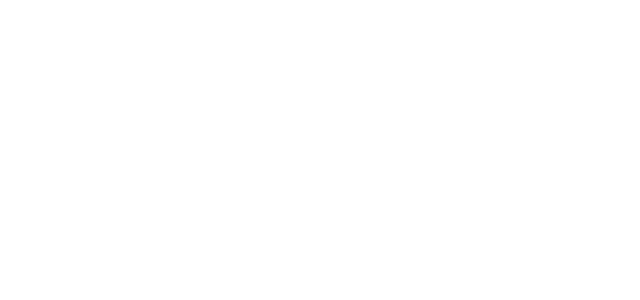
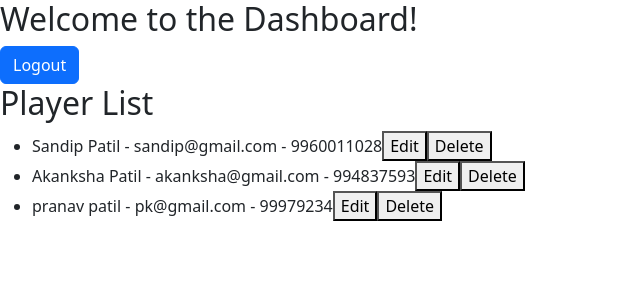
Before and after one commit to SandipGangurde/learn-react, a React (Create React App) app: page /admin/dashboard in a window 1280 px wide. Before the commit this address had no page. Shown: the top 300 px of the page, without its empty margins (0-640 px from the left). Built offline with nearby package versions, Linux system fonts and the light colour scheme; data requests are answered from the project's data file; sample sign-in values are in the browser's storage.

Commit message:
login logout

```diff
--- a/db.json
+++ b/db.json
@@ -14,6 +14,22 @@
       "email": "sandip@gmail.com",
       "contact": "9960011028",
       "teamId": 1
+    },
+    {
+      "firstName": "Akanksha",
+      "lastName": "Patil",
+      "email": "akanksha@gmail.com",
+      "contact": "994837593",
+      "teamId": 1,
+      "id": 2
+    },
+    {
+      "firstName": "pranav",
+      "lastName": "patil",
+      "email": "pk@gmail.com",
+      "contact": "99979234",
+      "teamId": 1,
+      "id": 3
     }
   ],
   "teams": [
--- a/package.json
+++ b/package.json
@@ -6,6 +6,7 @@
     "@testing-library/jest-dom": "^5.17.0",
     "@testing-library/react": "^13.4.0",
     "@testing-library/user-event": "^13.5.0",
+    "axios": "^1.5.0",
     "bootstrap": "^5.3.2",
     "concurrently": "^8.2.1",
     "formik": "^2.4.5",
--- a/src/App.js
+++ b/src/App.js
@@ -1,16 +1,17 @@
 import React from "react";
-import { BrowserRouter, Route, Routes } from "react-router-dom";
+import { BrowserRouter, Route, Routes, Router, Switch } from "react-router-dom";
 import "bootstrap/dist/css/bootstrap.min.css";
 
 import Login from "./component/Login";
 import Signup from "./component/Signup";
+import Dashboard from "./component/Dashboard";
 
 function App() {
   return (
     <BrowserRouter>
       <Routes>
-        <Route path="/" element={<Login />}></Route>
-        <Route path="/signup" element={<Signup />}></Route>
+        <Route path="/admin/dashboard" element={<Dashboard></Dashboard>} />
+        <Route path="/" element={<Login></Login>} />
       </Routes>
     </BrowserRouter>
   );
--- /dev/null
+++ b/src/component/AddPlayerForm.js
@@ -0,0 +1,98 @@
+// src/components/AddPlayerForm.js
+import React, { useState } from "react";
+import axios from "axios";
+import { Field, Form, Formik, ErrorMessage } from "formik";
+import * as Yup from "yup";
+
+const AddPlayerForm = () => {
+  const [player, setPlayer] = useState({
+    firstName: "",
+    lastName: "",
+    email: "",
+    contact: "",
+    teamId: 1, // You can change this as needed
+  });
+
+  const initialValues = {
+    firstName: "",
+    lastName: "",
+    email: "",
+    contact: "",
+    teamId: 1,
+  };
+
+  const ValidationSchema = Yup.object().shape({
+    firstName: Yup.string().required("firstName is required"),
+    lastName: Yup.string().required("lastName is required"),
+    email: Yup.string().required("email is required"),
+    contact: Yup.string().required("contact is required"),
+  });
+
+  const handleSubmit = async (player) => {
+    try {
+      const response = await axios.post(
+        "http://localhost:3001/players",
+        player
+      );
+      console.log("Player added:", response.data);
+      // Clear the form
+      setPlayer({
+        firstName: "",
+        lastName: "",
+        email: "",
+        contact: "",
+        teamId: 1,
+      });
+    } catch (error) {
+      console.error("Error adding player:", error);
+    }
+  };
+
+  return (
+    <>
+      <Formik
+        initialValues={initialValues}
+        validationSchema={ValidationSchema}
+        onSubmit={handleSubmit}
+      >
+        {() => (
+          <div className="container">
+            <Form>
+              <div>
+                <Field
+                  type="text"
+                  name="firstName"
+                  placeholder="Enter firstname"
+                />
+                <ErrorMessage component="div" name="firstName" />
+              </div>
+
+              <div>
+                <Field
+                  type="text"
+                  name="lastName"
+                  placeholder="Enter lastname"
+                />
+                <ErrorMessage component="div" name="lastName" />
+              </div>
+
+              <div>
+                <Field type="email" name="email" placeholder="Enter email" />
+                <ErrorMessage component="div" name="email" />
+              </div>
+
+              <div>
+                <Field type="text" name="contact" placeholder="Enter contact" />
+                <ErrorMessage component="div" name="contact" />
+              </div>
+
+              <button type="submit">Submit</button>
+            </Form>
+          </div>
+        )}
+      </Formik>
+    </>
+  );
+};
+
+export default AddPlayerForm;
--- /dev/null
+++ b/src/component/Dashboard.js
@@ -0,0 +1,37 @@
+// src/components/Dashboard.js
+import React, { useState, useEffect } from "react";
+import { Navigate, Outlet, useNavigate, Link } from "react-router-dom";
+import PlayerList from "./Playerlist";
+import AddPlayerForm from "./AddPlayerForm";
+
+const Dashboard = () => {
+  const navigate = useNavigate();
+
+  useEffect(() => {
+    const user = JSON.parse(localStorage.getItem("Login"));
+    if (user) {
+    } else {
+      navigate("/");
+    }
+  }, []);
+
+  const logout = () => {
+    localStorage.clear();
+    navigate("/");
+  };
+
+  return (
+    <>
+      <div>
+        <h2>Welcome to the Dashboard!</h2>
+        <button className="btn btn-primary" onClick={logout}>
+          Logout
+        </button>
+      </div>
+
+      <PlayerList />
+    </>
+  );
+};
+
+export default Dashboard;
--- /dev/null
+++ b/src/component/EditPlayerForm.js
@@ -0,0 +1,107 @@
+// src/components/EditPlayerForm.js
+import React, { useState, useEffect } from "react";
+import axios from "axios";
+import { Field, Form, Formik, ErrorMessage } from "formik";
+import * as Yup from "yup";
+
+const EditPlayerForm = ({ playerId, onCancel, onPlayerUpdated }) => {
+  const [player, setPlayer] = useState({
+    firstName: "",
+    lastName: "",
+    email: "",
+    contact: "",
+    teamId: 1,
+  });
+
+  useEffect(() => {
+    const fetchPlayer = async () => {
+      try {
+        const response = await axios.get(
+          `http://localhost:5000/players/${playerId}`
+        );
+        setPlayer(response.data);
+      } catch (error) {
+        console.error("Error fetching player:", error);
+      }
+    };
+
+    fetchPlayer();
+  }, [playerId]);
+
+  const handleChange = (e) => {
+    const { name, value } = e.target;
+    setPlayer({
+      ...player,
+      [name]: value,
+    });
+  };
+
+  const handleSubmit = async (e) => {
+    e.preventDefault();
+
+    try {
+      const response = await axios.put(
+        `http://localhost:5000/players/${playerId}`,
+        player
+      );
+      console.log("Player updated:", response.data);
+      onPlayerUpdated(response.data); // Notify the parent component
+    } catch (error) {
+      console.error("Error updating player:", error);
+    }
+  };
+
+  const ValidationSchema = Yup.object().shape({
+    firstName: Yup.string().required("firstName is required"),
+    lastName: Yup.string().required("lastName is required"),
+    email: Yup.string().required("email is required"),
+    contact: Yup.string().required("contact is required"),
+  });
+
+  return (
+    <>
+      <Formik
+        initialValues={player}
+        validationSchema={ValidationSchema}
+        onSubmit={handleSubmit}
+      >
+        {() => (
+          <div className="container">
+            <Form>
+              <div>
+                <Field
+                  type="text"
+                  name="firstName"
+                  placeholder="Enter firstname"
+                />
+                <ErrorMessage component="div" name="firstName" />
+              </div>
+
+              <div>
+                <Field
+                  type="text"
+                  name="lastName"
+                  placeholder="Enter lastname"
+                />
+                <ErrorMessage component="div" name="lastName" />
+              </div>
+
+              <div>
+                <Field type="email" name="email" placeholder="Enter email" />
+                <ErrorMessage component="div" name="email" />
+              </div>
+
+              <div>
+                <Field type="text" name="contact" placeholder="Enter contact" />
+                <ErrorMessage component="div" name="contact" />
+              </div>
+
+              <button type="submit">Submit</button>
+            </Form>
+          </div>
+        )}
+      </Formik>
+    </>
+  );
+};
+export default EditPlayerForm;
--- a/src/component/Login.js
+++ b/src/component/Login.js
@@ -1,8 +1,18 @@
-import React from "react";
+import React, { useState, useEffect } from "react";
 import { Field, Form, Formik, ErrorMessage } from "formik";
 import * as Yup from "yup";
+import { Navigate, Outlet, useNavigate, Link } from "react-router-dom";
 
 function Login() {
+  const navigate = useNavigate();
+
+  useEffect(() => {
+    const user = JSON.parse(localStorage.getItem("Login"));
+    if (user) {
+      navigate("/admin/dashboard");
+    }
+  }, []);
+
   const initialValues = {
     username: "",
     password: "",
@@ -26,6 +36,7 @@ function Login() {
 
       if (user) {
         localStorage.setItem("Login", JSON.stringify(inpuUserData));
+        navigate("/admin/dashboard");
         alert("Login successfully");
       } else {
         alert("Invalid username or password");
--- /dev/null
+++ b/src/component/Playerlist.js
@@ -0,0 +1,60 @@
+// src/components/PlayerList.js
+import React, { useEffect, useState } from "react";
+import axios from "axios";
+import EditPlayerForm from "./EditPlayerForm";
+
+const PlayerList = () => {
+  const [players, setPlayers] = useState([]);
+  const [editingPlayerId, setEditingPlayerId] = useState(null);
+
+  useEffect(() => {
+    const fetchPlayers = async () => {
+      try {
+        const response = await axios.get("http://localhost:3001/players");
+        setPlayers(response.data);
+      } catch (error) {
+        console.error("Error fetching players:", error);
+      }
+    };
+
+    fetchPlayers();
+  }, []);
+
+  const handleEditClick = (playerId) => {
+    setEditingPlayerId(playerId);
+  };
+
+  const handlePlayerUpdated = (updatedPlayer) => {
+    // Update the player in the local state
+    const updatedPlayers = players.map((player) =>
+      player.id === updatedPlayer.id ? updatedPlayer : player
+    );
+    setPlayers(updatedPlayers);
+    setEditingPlayerId(null); // Clear editing state
+  };
+
+  return (
+    <div>
+      <h2>Player List</h2>
+      <ul>
+        {players.map((player) => (
+          <li key={player.id}>
+            {player.firstName} {player.lastName} - {player.email} -{" "}
+            {player.contact}
+            <button onClick={() => handleEditClick(player.id)}>Edit</button>
+            <button>Delete</button>
+            {editingPlayerId === player.id && (
+              <EditPlayerForm
+                playerId={player.id}
+                onCancel={() => setEditingPlayerId(null)}
+                onPlayerUpdated={handlePlayerUpdated}
+              />
+            )}
+          </li>
+        ))}
+      </ul>
+    </div>
+  );
+};
+
+export default PlayerList;
```
Also changed, not shown: 1 other file (tests, documents, lock files or other folders).
